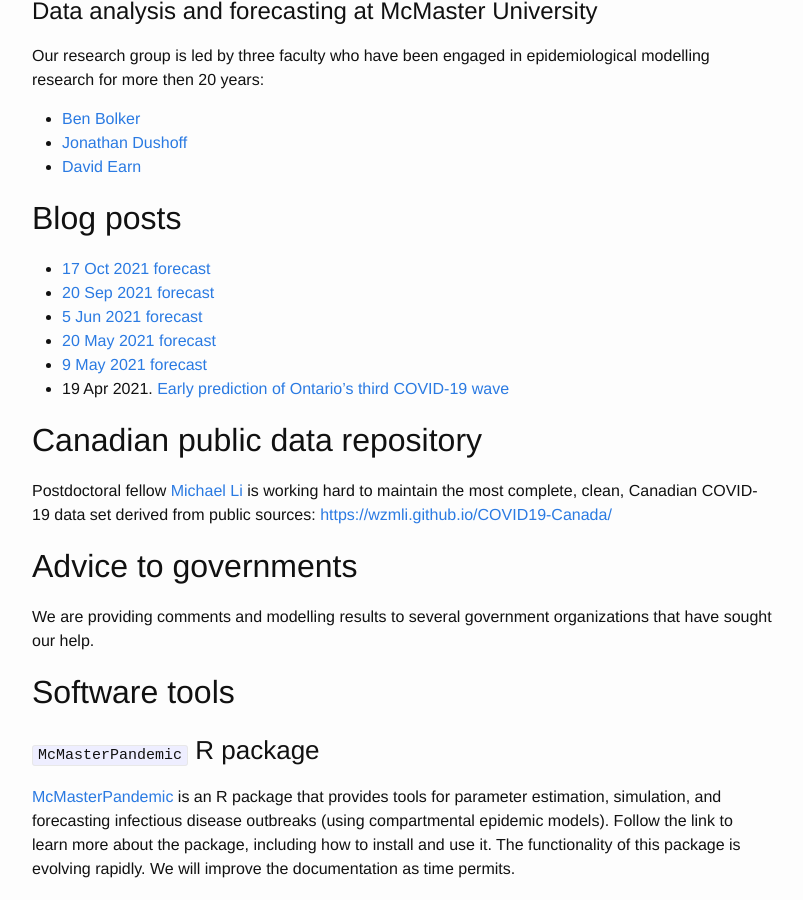
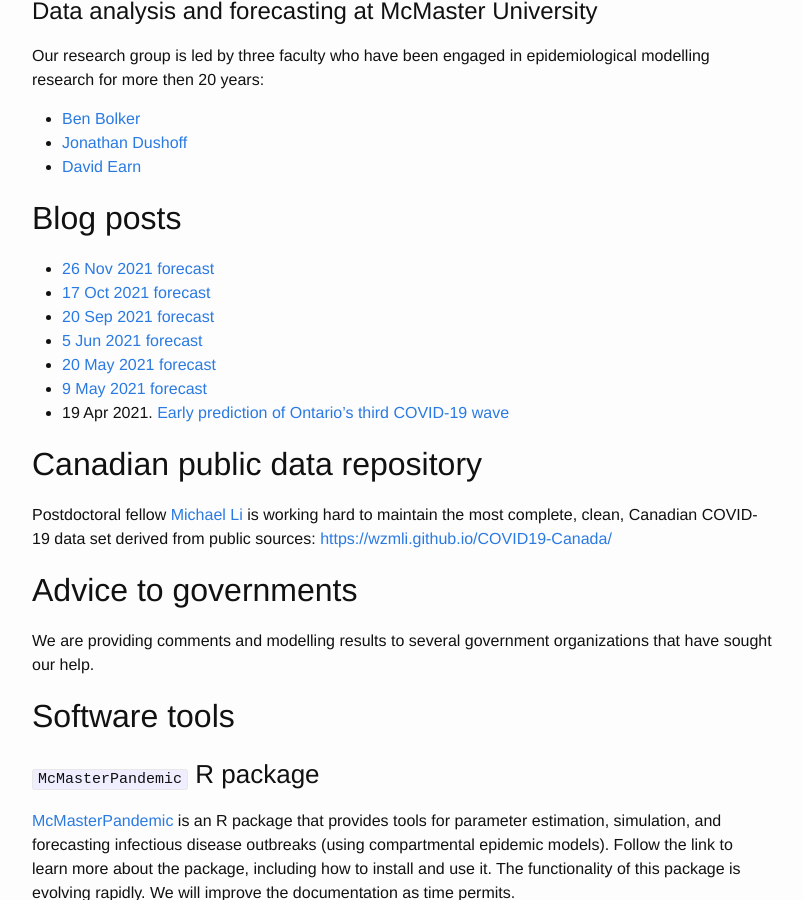
Before and after one commit to mac-theobio/mac-theobio.github.io, a Jekyll site: the page built from covid-19/index.md, in a window 1280 px wide and 900 px high, scrolled down 380 px. Shown: the whole window, without its empty margins (238-1041 px from the left). Built offline with Jekyll 4.4.1, drawn with Linux system fonts in a browser that asks for light colours.

Commit message:
New post

```diff
--- a/covid-19/index.md
+++ b/covid-19/index.md
@@ -12,6 +12,7 @@
 
 ## Blog posts
 
+- [26 Nov 2021 forecast](https://mac-theobio.github.io/forecasts/outputs/McMasterOntarioForecastsBlog2021-11-26)
 - [17 Oct 2021 forecast](https://mac-theobio.github.io/forecasts/outputs/McMasterOntarioForecastsBlog2021-10-17)
 - [20 Sep 2021 forecast](https://mac-theobio.github.io/forecasts/outputs/McMasterOntarioForecastsBlog2021-09-20)
 - [5 Jun 2021 forecast](https://mac-theobio.github.io/forecasts/outputs/McMasterOntarioForecastsBlog2021-06-05)
```
